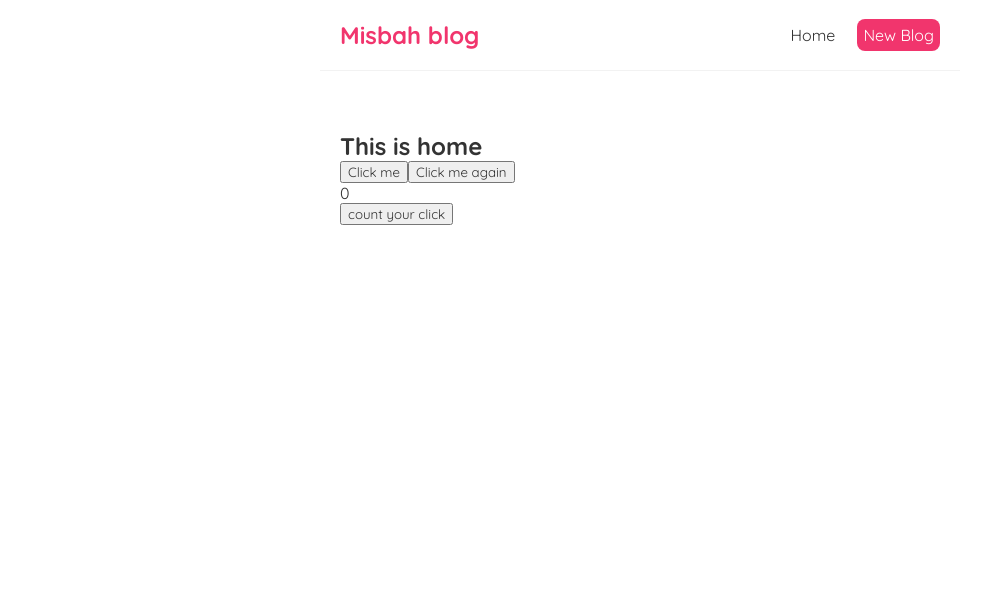
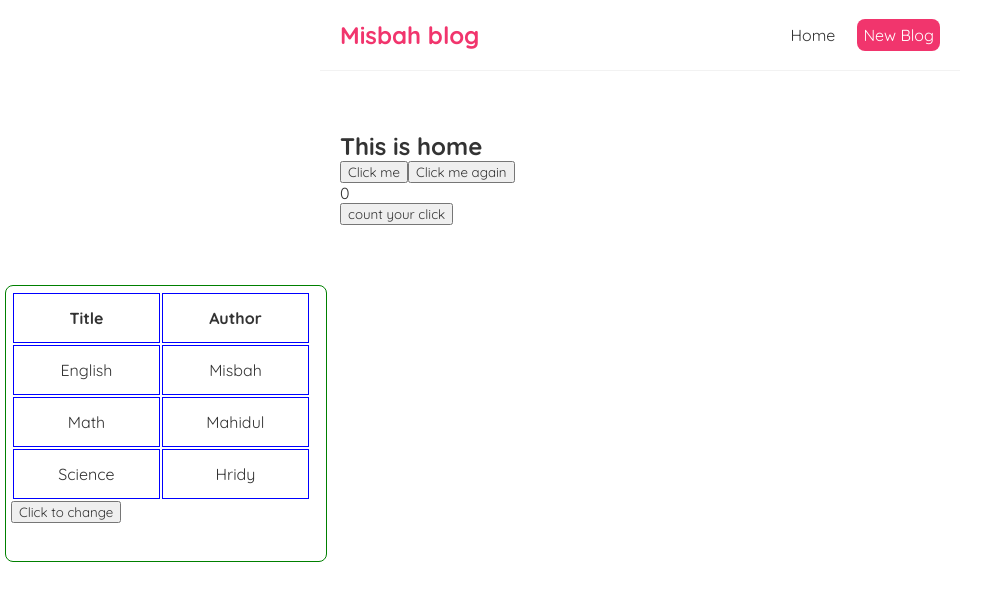
Before and after one commit to mahidulmisbah/learn-react, a React (Create React App) app: page / in a window 1280 px wide. Shown: the top 600 px of the page, without its empty margins (0-998 px from the left). Built offline with nearby package versions, Linux system fonts and the light colour scheme.

Commit message:
Adding extension of react development tools and learn how to use useState and create dynamic field by using map

```diff
--- a/src/App.js
+++ b/src/App.js
@@ -1,5 +1,7 @@
 import Navbar from './Navbar';
 import Home from './Home';
+import DynamicTable from './DynamicTable';
+
 function App() {
   return (
     <div className="App">
@@ -7,6 +9,9 @@ function App() {
       <div className="content">
         <Home />
       </div>
+      <div className="maplearn">
+        <DynamicTable />
+      </div>
     </div>
   );
 }
--- /dev/null
+++ b/src/DynamicTable.js
@@ -0,0 +1,41 @@
+import { useState } from "react";
+
+const DynamicTable = () => {
+    const [blogs, value] = useState([
+        {title: 'English', author: 'Misbah', id : '1'},
+        {title: 'Math', author: 'Mahidul', id : '2'},
+        {title: 'Science', author: 'Hridy', id : '3'}
+    ]);
+    function ChangeTableValue()
+    {
+        value([{title: 'social science', author: 'Toha', id : '4'}]);
+    }
+
+
+
+    return (
+        <div className="tableDiv">
+            <div className="blog-preview" >
+                <table className="table" >
+                    <tr className = "table-row">
+                            <th className = "table-td">Title</th>
+                            <th className = "table-td">Author</th>
+                    </tr>
+
+                    {blogs.map((blog) =>(
+
+                        <tr className = "table-row" key ={blog.id}>
+                            <td className = "table-td">{blog.title}</td>
+                            <td className = "table-td">{blog.author}</td>
+                        </tr>
+                    ))}
+                </table>
+            </div>
+            <div className="btn">
+                <button onClick = {ChangeTableValue}>Click to change</button>
+            </div>
+        </div>
+     );
+}
+
+export default DynamicTable;
--- a/src/Home.js
+++ b/src/Home.js
@@ -27,8 +27,9 @@ function changeState()
 
             <p>{preValue}</p>
             <button onClick = {changeState}>count your click</button>
+        </div>
 
-        </div>
+
      );
 }
 export default Home;
--- a/src/index.css
+++ b/src/index.css
@@ -33,3 +33,27 @@
   margin: 40px auto;
   padding: 20px;
 }
+
+.tableDiv{
+  width: 310px;
+  height: 265px;
+  margin: 5px;
+  padding: 5px;
+  border: 1px solid green;
+  border-radius: 8px;
+  border-spacing: 10px;
+
+
+}
+.table{
+  width: 300px;
+}
+.table-row{
+  width: 300px;
+  height: 50px;
+}
+.table-td{
+  text-align: center;
+  width: 150px;
+  border: 1px solid blue;
+}
```
